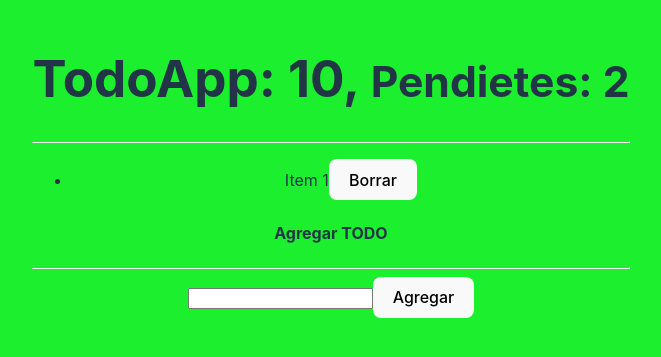
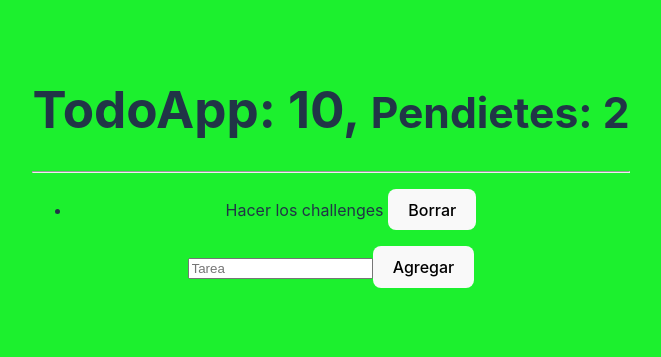
Before and after one commit to AndresBonilla0306/Desarrollo-web-Challenges, a React (Vite) app: page / in a window 1280 px wide. Shown: the part 233-590 px from the top of the page, without its empty margins (309-970 px from the left). Built offline with nearby package versions, Linux system fonts and the light colour scheme.

Commit message:
Challenge9F

```diff
--- a/package.json
+++ b/package.json
@@ -12,7 +12,7 @@
     "prop-types": "^15.8.1",
     "react": "^18.2.0",
     "react-dom": "^18.2.0",
-    "react-router-dom": "^6.9.0"
+    "react-router-dom": "^6.10.0"
   },
   "devDependencies": {
     "@types/react": "^18.0.27",
--- a/src/components/TodoAdd.jsx
+++ b/src/components/TodoAdd.jsx
@@ -1,18 +1,31 @@
 import React from 'react'
 
-const TodoAdd = () => {
+export const TodoAdd = ({ onNewTodo}) => {
+
+    const onFormSubmit = (event)=> {
+        event.preventDefault()
+
+        const newTodo = {
+            id: new Date().getTime(),
+            description: 'Hacer el proyecto',
+            done: false
+        }
+        onNewTodo ( newTodo)
+    }
   return (
-    <>
-        <h4>Agregar TODO</h4>
-        <hr/>
-        <form>
-            <input type='text' className='form-control'></input>
-            <button className='btnAgregar'>
-                Agregar
-            </button>
-        </form>
-    </>
+    <form onSubmit={(event) => onFormSubmit(event)}>
+        <input
+            type='text'
+            placeholder='Tarea'
+            className='form-control'
+        />
+        <button
+            type='submit'
+            placeholder='Tarea'
+            className='form-control'
+        >
+            Agregar
+        </button>
+    </form>
   )
 }
-
-export default TodoAdd
--- a/src/components/TodoApp.jsx
+++ b/src/components/TodoApp.jsx
@@ -1,7 +1,7 @@
 import React from 'react'
 import { useReducer } from 'react'
-import TodoList from './TodoList'
-import TodoAdd from './TodoAdd'
+import { TodoAdd } from './TodoAdd'
+import { TodoList } from './TodoList'
 import { TodoReducer } from './TodoReducer'
 
 const initialState = [ {
@@ -28,7 +28,7 @@ export const TodoApp =() => {
 
         <div className='row'>
             <div className='col-7'>
-                <TodoList todos={ todos} />
+                <TodoList todos={ todos } />
             </div>
             <div className='col-5'>
                 <TodoAdd onNewTodo={handleNewTodo}/>
--- /dev/null
+++ b/src/components/TodoItem.jsx
@@ -0,0 +1,10 @@
+import React from 'react'
+
+export const TodoItem = ({ todo }) => {
+  return (
+    <li className='list-group-item d-flex justify-content-between'>
+        <span> {todo.description} </span>
+        <button>Borrar</button>
+    </li>
+  )
+}
--- a/src/components/TodoList.jsx
+++ b/src/components/TodoList.jsx
@@ -1,16 +1,16 @@
 import React from 'react'
+import { TodoItem } from './TodoItem'
 
-const TodoList = () => {
+export const TodoList = ({ todos = []}) => {
   return (
-    <>
-      <ul className='list-group'>
-        <li className='list-group-item'>
-          <span className='span'> Item 1</span>
-          <button className='btnBorrar'>Borrar</button>
-        </li>
-      </ul>
-    </>
+    <ul className='list-group'>
+      {
+          todos.map((todo, key) => {
+            return (
+              <TodoItem key={key} todo={todo} />
+            )
+          })
+      }
+    </ul>
   )
 }
-
-export default TodoList
```
Also changed, not shown: src/components/mainApp.jsx (added, +10 -0 lines), 1 other file (tests, documents, lock files or other folders).
